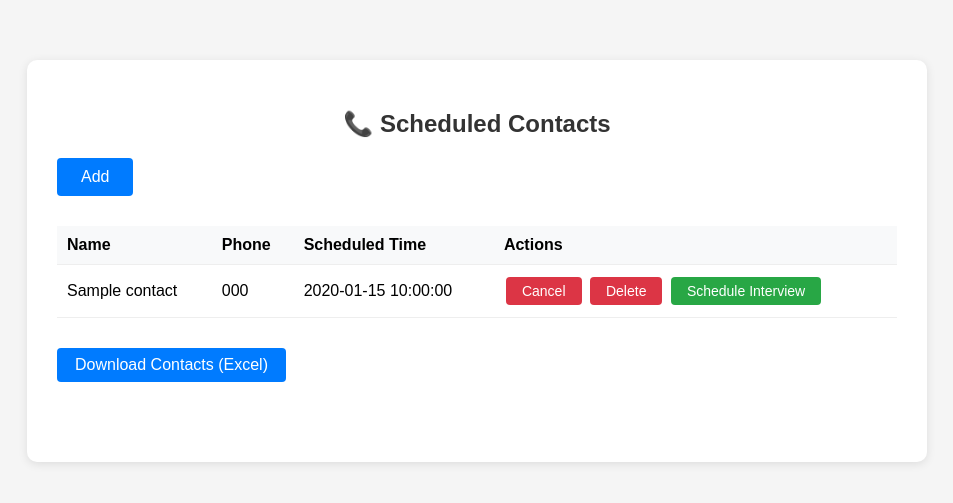
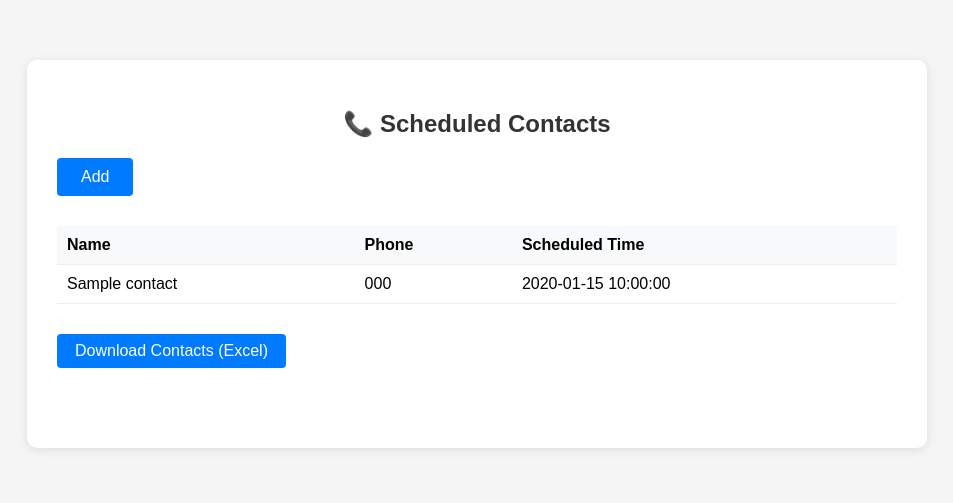
Before and after one commit to YellenkiAbhilash/AB, a Flask app: template templates/index.html in a window 1280 px wide. Shown: the top 503 px of the page, without its empty margins (163-1116 px from the left). Run offline with Flask 3, Linux system fonts and the light colour scheme; the template is opened without the code that fills it: most values are stand-ins (such as "Sample title", 1, 10 or a date in 2020); parts of the project's set-up code (start-up, migrations or seed data) failed here and were passed over.

Commit message:
Remove Actions column and all action buttons from contacts table

```diff
--- a/templates/index.html
+++ b/templates/index.html
@@ -202,7 +202,6 @@
                         <th>Name</th>
                         <th>Phone</th>
                         <th>Scheduled Time</th>
-                        <th>Actions</th>
                     </tr>
                 </thead>
                 <tbody>
@@ -211,17 +210,6 @@
                         <td>{{ contact.Name }}</td>
                         <td>{{ contact.Phone }}</td>
                         <td>{{ contact.Scheduled_Time }}</td>
-                        <td>
-                            <form method="post" action="/cancel_call/{{ contact.Phone }}" style="display:inline;">
-                                <button class="btn" onclick="return confirm('Cancel this call?')">Cancel</button>
-                            </form>
-                            <form method="post" action="/delete_contact/{{ contact.Phone }}" style="display:inline;">
-                                <button class="btn" onclick="return confirm('Delete this contact?')">Delete</button>
-                            </form>
-                            <form method="post" action="/schedule_call/{{ contact.Phone }}" style="display:inline;">
-                                <button class="schedule-btn">Schedule Interview</button>
-                            </form>
-                        </td>
                     </tr>
                     {% endfor %}
                 </tbody>
```
